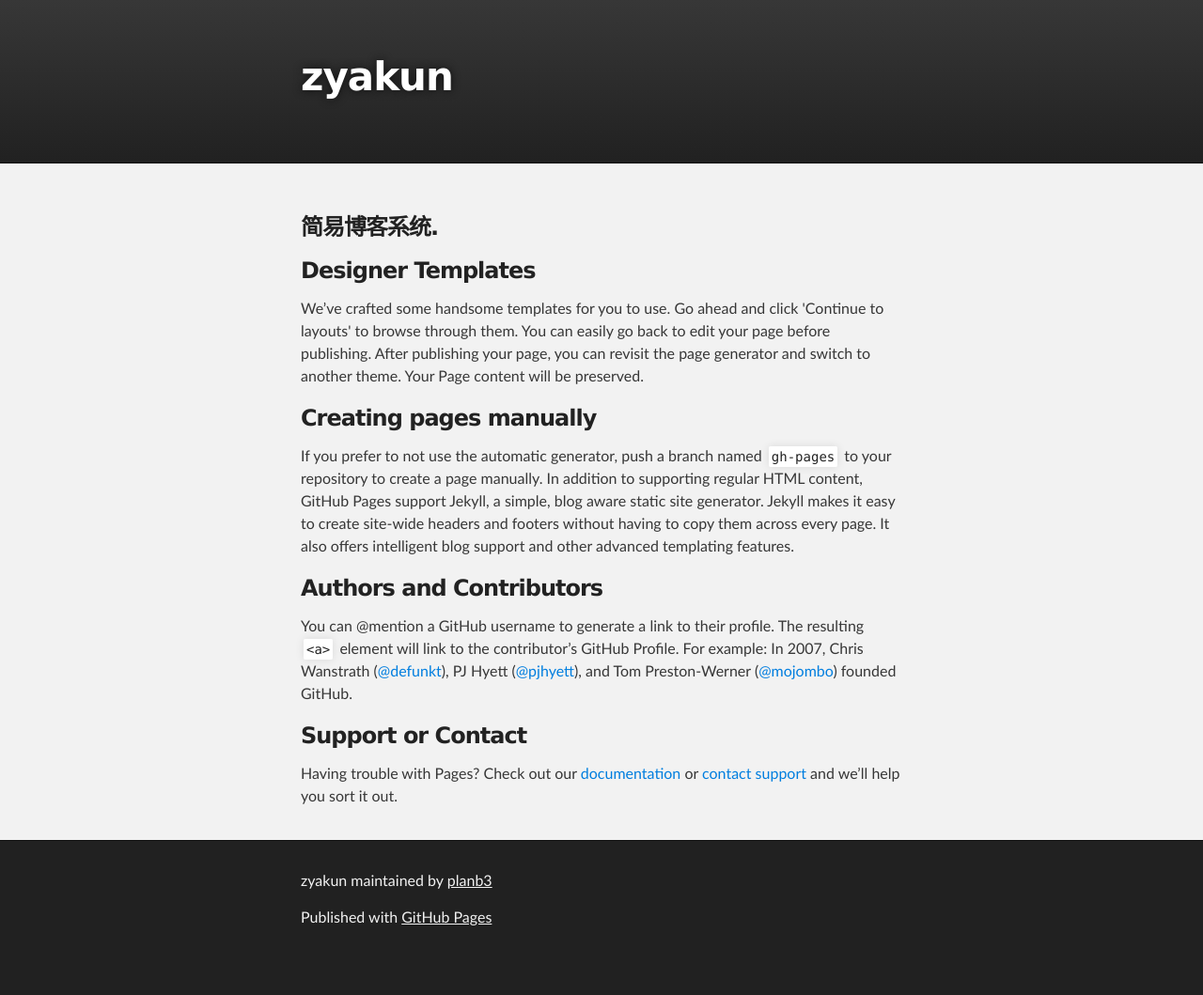
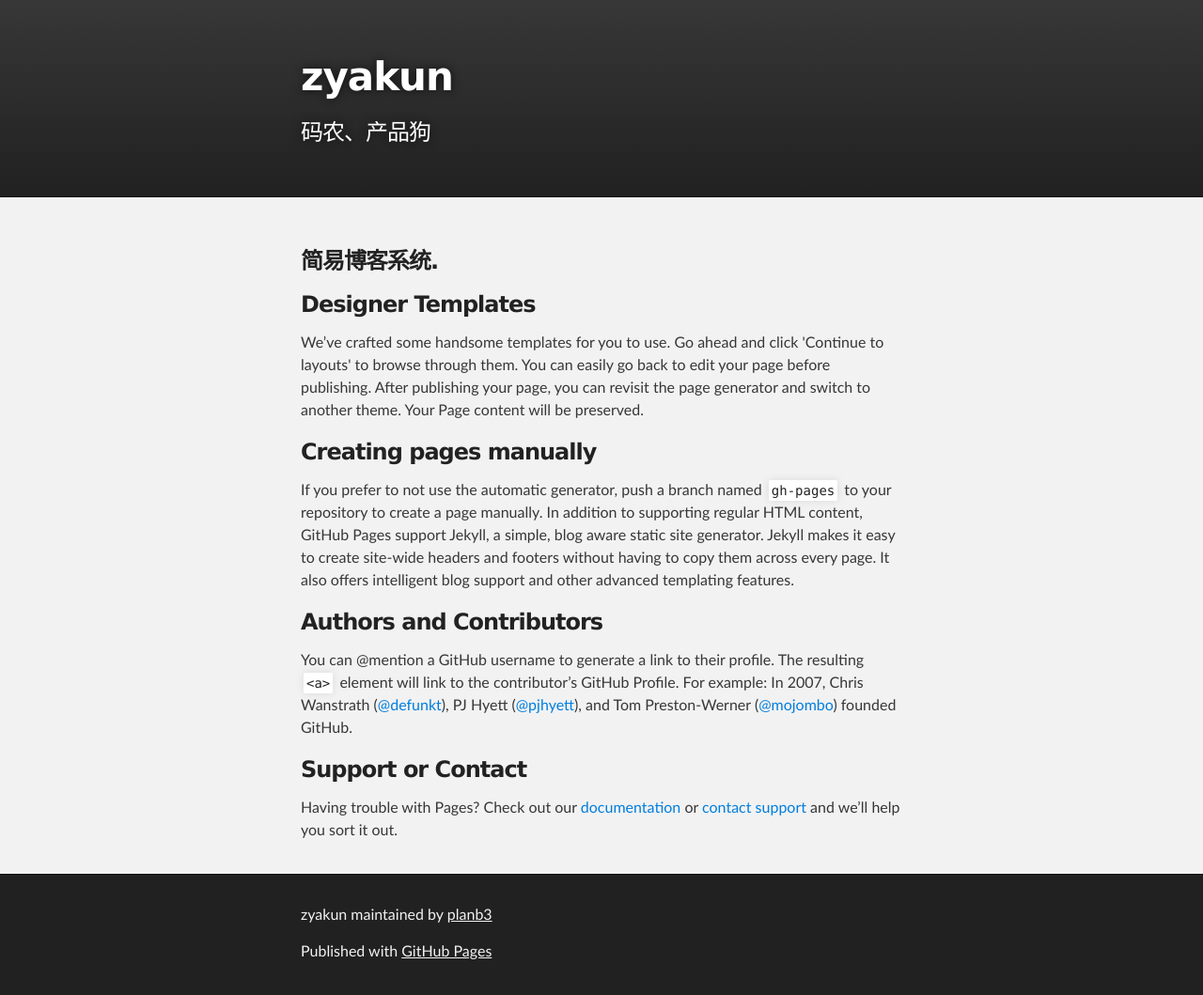
Before and after one commit to planb3/zyakun, a plain HTML site: page index.html in a window 1280 px wide. Shown: the whole page at 94% size. Before the commit the page ends 1023 px from the top, so only its background shows below. Drawn offline with Linux system fonts and the light colour scheme.

Commit message:
Update index.html

```diff
--- a/index.html
+++ b/index.html
@@ -17,7 +17,7 @@
     <div id="header_wrap" class="outer">
         <header class="inner">
           <h1 id="project_title">zyakun</h1>
-          <h2 id="project_tagline"></h2>
+          <h2 id="project_tagline">码农、产品狗</h2>
         </header>
     </div>
 
```
